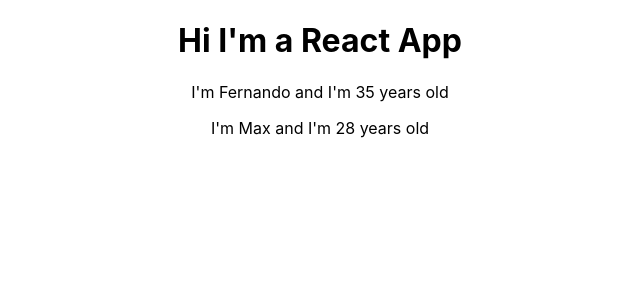
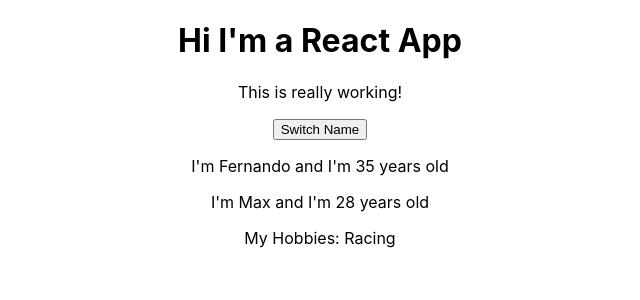
Before and after one commit to fh25/react-example, a React (Create React App) app in the folder react-ex1/: page / in a window 1280 px wide. Shown: the top 300 px of the page, without its empty margins (320-960 px from the left). Built offline with nearby package versions, Linux system fonts and the light colour scheme.

Commit message:
Added code to use props.children

```diff
--- a/react-ex1/src/App.js
+++ b/react-ex1/src/App.js
@@ -6,6 +6,8 @@
   return (
     <div className="App">
       <h1>Hi I'm a React App</h1>
+        <p> This is really working!</p>
+        <button>Switch Name</button>
       <Person name="Fernando" age="35" />
       <Person name="Max" age="28" >My Hobbies: Racing</Person>
     </div>
--- a/react-ex1/src/Person/Person.js
+++ b/react-ex1/src/Person/Person.js
@@ -1,7 +1,12 @@
 import React from 'react';
 
-const person = (props) => {
-    return <p>I'm {props.name} and I'm {props.age} years old</p>
+const person = ( props ) => {
+    return (
+        <div>
+          <p>I'm {props.name} and I'm {props.age} years old</p>
+          <p>{props.children}</p>
+        </div>
+    )
 };
 
 export default person;
```
